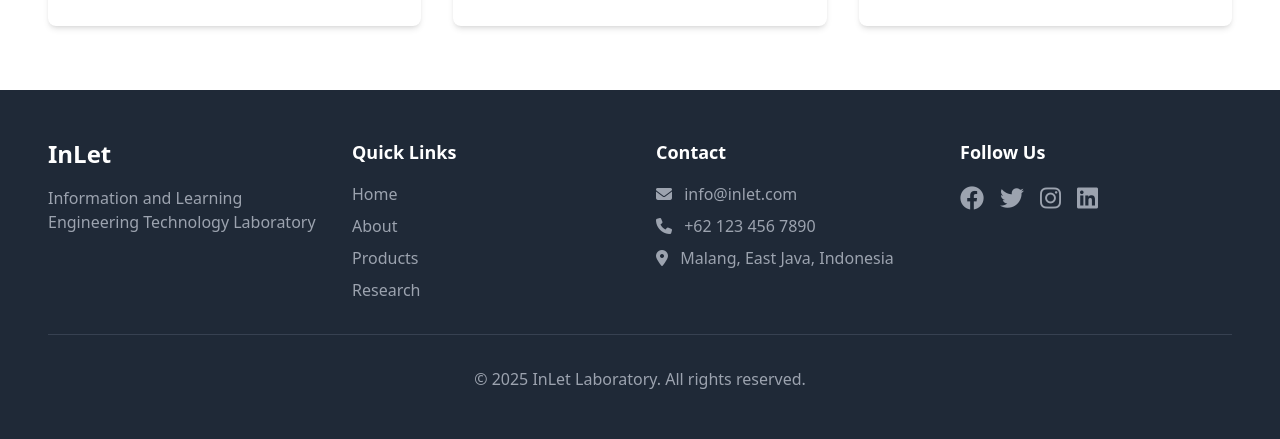
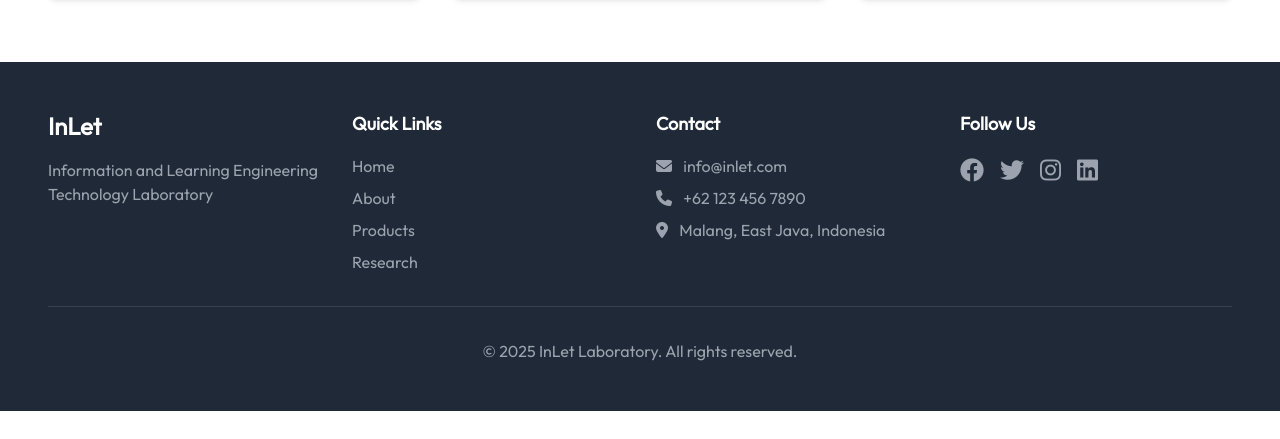
Before and after one commit to qulbiazz/KEL6_PBL_LAB_IS, a PHP site: page / in a window 1280 px wide. Shown: the part 4646-5085 px from the top of the page. After the commit the page ends 5057 px from the top, so only its background shows below. Run offline with PHP 8.4, Linux system fonts and the light colour scheme; data comes from the database, SQL or seed files in the repository; some libraries are stand-ins or nearby versions.

Commit message:
first commit

```diff
--- a/assets/css/style.css
+++ b/assets/css/style.css
@@ -1,5 +1,15 @@
 /* Custom styles for InLet website */
+@import url('https://fonts.googleapis.com/css2?family=Outfit&family=Roboto&display=swap');
 
+/* Global CSS */
+
+body {
+    margin: 0;
+    font-family: "Outfit", sans-serif;
+    -webkit-font-smoothing: "Outfit", sans-serif;
+    -moz-osx-font-smoothing: "Outfit", sans-serif;
+    font-style: normal;
+}
 .carousel-slide {
     opacity: 0;
     transition: opacity 0.5s ease-in-out;
--- a/config/database.php
+++ b/config/database.php
@@ -3,7 +3,7 @@ class Database {
     private $host = "localhost";
     private $db_name = "inlet_db";
     private $username = "postgres";
-    private $password = "111205"; // Change this to your PostgreSQL password
+    private $password = "12345678"; // Change this to your PostgreSQL password
     private $port = "5432";
     public $conn;
 
```
Also changed, not shown: uploads/gallery/69084db6d090b.webp (added), uploads/partners/69084c695c204.webp (added), uploads/products/690838f75f11f.webp (added), uploads/team/690849b39ccab.webp (added).
